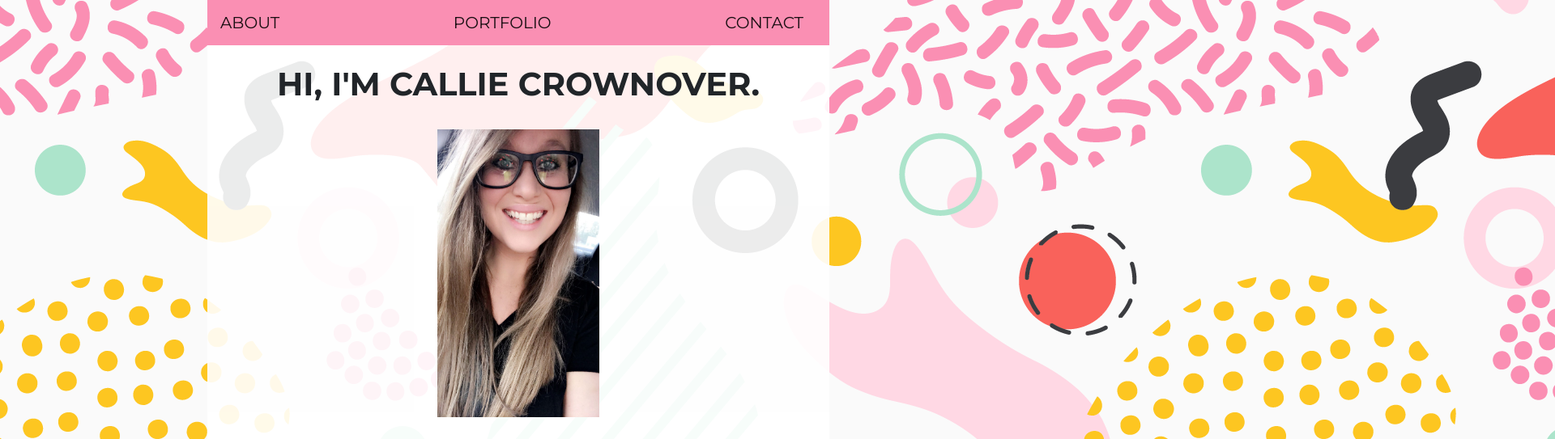
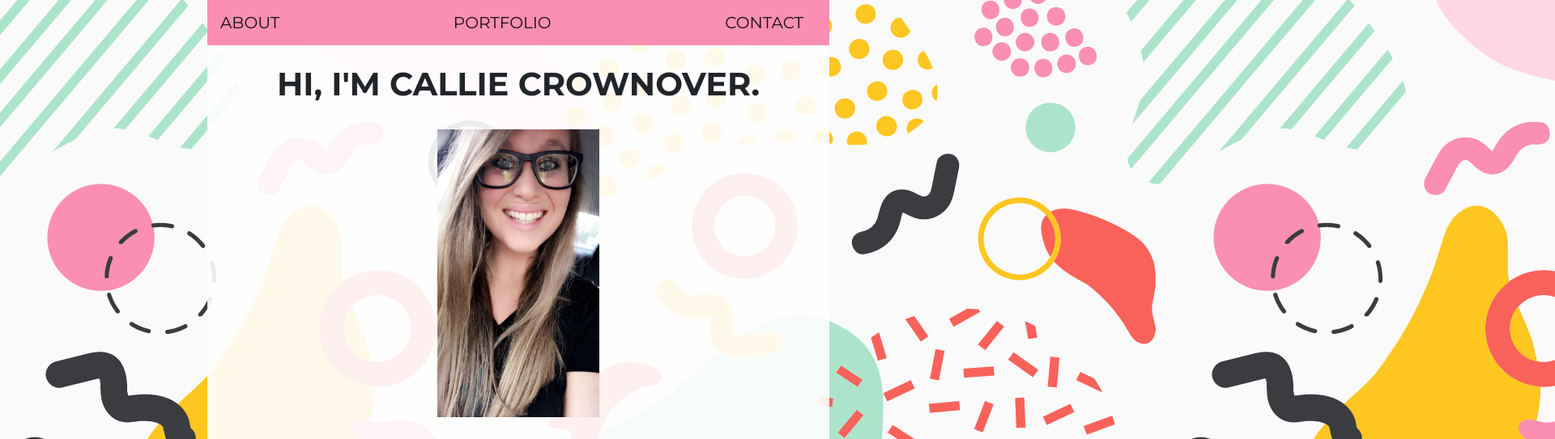
Before and after one commit to CallieCrownover/cc-responsive-portfolio, a plain HTML site: page index.html in a window 1280 px wide. Shown: the top 543 px of the page at 81% size, 1920 px wide, since content can reach past the window. Drawn offline with nearby package versions, Linux system fonts and the light colour scheme; files whose address does not match are found by name.

Commit message:
Continuing to work on the background image.

```diff
--- a/css/style.css
+++ b/css/style.css
@@ -15,33 +15,20 @@
     position: fixed;
     top: -50%;
     left: -50%;
-    width: 200%;
-    height: 200%;
+    width: 100%;
+    height: 100%;
   }
 
-  #background img {
-    position: absolute;
-    top: 0;
-    left: 0;
-    right: 0;
-    bottom: 0;
+  .center-fit {
+    max-width: auto;
+  }
+
+
+  .background-img {
     margin: auto;
     min-width: 50%;
     min-height: 50%;
   }
-
-.background-image {
-    background-image: url("./images/Background2-01.png");
-    background-position: 0px 0px;
-    left: 0;
-    bottom:0;
-    right:0;
-    top:0;
-    position: fixed;
-    z-index: 1;
-    background-size: cover;
-    height: 160%
-}
 
 
 .p {
@@ -50,14 +37,13 @@
 
 
 .text {
-    margin: 30px 150px 30px 150px;
+    margin: 30px 160px 30px 160px;
     font-size: 20px;
-
 }
 
 
 .body {
-    background-image: url('file:///Users/carolinecrownover/Desktop/cc-responsive-portfolio/images/Background2-01.png');
+    background-image: url('./images/Background2-01.png');
     background-repeat: no-repeat;
     background-attachment: fixed;
     background-position: center;
@@ -66,7 +52,6 @@
 
 .section {
     padding: 0 100px;
-    background: url(file:///Users/carolinecrownover/Desktop/cc-responsive-portfolio/images/Background2-01.png);
     display: flex;
     align-items: center;
 }
--- a/index.html
+++ b/index.html
@@ -11,17 +11,15 @@
     <link rel="stylesheet" href="https://maxcdn.bootstrapcdn.com/bootstrap/4.0.0/css/bootstrap.min.css">
     <link href="https://fonts.googleapis.com/css2?family=Montserrat:ital,wght@0,100;0,200;0,300;0,400;0,500;0,600;0,700;0,800;0,900;1,100;1,200;1,300;1,400;1,500;1,600;1,700;1,800;1,900&display=swap" rel="stylesheet">
     <link rel="stylesheet" type="text/css" href= "./css/style.css">
-    <div style = "background-image: URL(file:///Users/carolinecrownover/Desktop/cc-responsive-portfolio/images/Background2-01.png);">
-
 </head>
 
 
 
 <body>
-  <div id="bg">
-    <img src="./images/Background2-01.png" alt="background">
+  <div id="background">
+    <img class="fit" src="./images/Background2-01.png" alt="background">
   </div>
-<div class = "background-image">
+<div class = "background-img">
 
   <section>
     <div class= "box">
@@ -43,7 +41,7 @@ alt="me"
         style="display: block; margin-left: auto; margin-right: auto;" />
 
       <p class = "text">
-          I'm Callie Crownover, a graphic designer based in Charlotte, NC. I work full time as a Graphic Design Specialist at Ascend Sportswear, where I design custom bicycle jerseys for cyclists. I'm currently attending University of North Carolina at Charlotte, learning code + computer programming. I have 2 dogs, a love for all things colorful and a crazy obsession with Pinterest.
+          I'm Callie Crownover, a graphic designer based in Charlotte, NC. I work full time as a Graphic Design Specialist at Ascend Sportswear, where I design custom jerseys for cyclists. I'm currently attending University of North Carolina at Charlotte, learning code + computer programming. I have 2 dogs, a love for all things colorful and a crazy obsession with Pinterest.
 
   <br>
 
```
